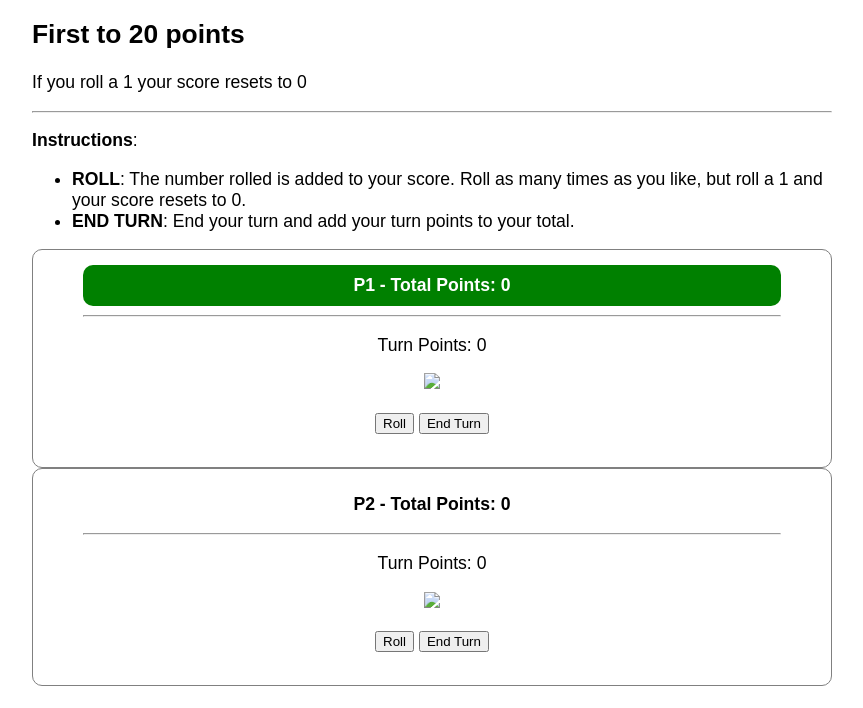
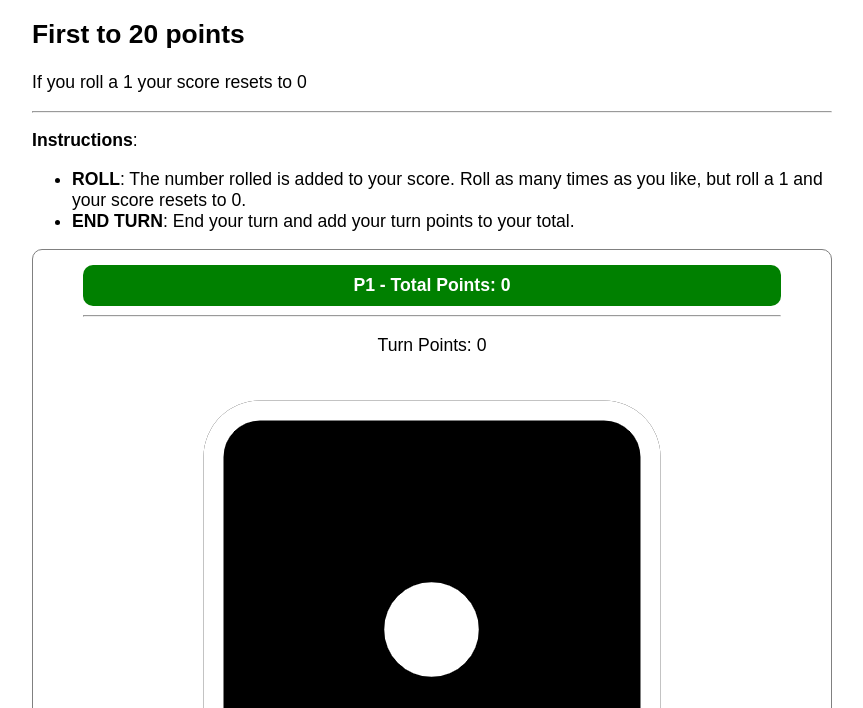
Before and after one commit to CPerry-92/Dice-Game, a plain HTML site: page index.html in a window 1280 px wide. Shown: the part 92-800 px from the top of the page, without its empty margins (208-1071 px from the left). Drawn offline with Linux system fonts and the light colour scheme; the site is published under a folder, as on GitHub Pages, so addresses that start at the root find nothing.

Commit message:
Update index.html

```diff
--- a/index.html
+++ b/index.html
@@ -29,7 +29,7 @@
         <hr>
         <div>
             <p>Turn Points: <span id="p1-turn-points">0</span></p>
-            <p><img id= "p1-dice-img" src="/dice1.png"></p>
+            <p><img id= "p1-dice-img" src="./dice1.png"></p>
             <p><button id="p1-roll">Roll</button> <button id="p1-hold">End Turn</button></p>
         </div>
     </div>
@@ -41,7 +41,7 @@
         <hr>
         <div>
             <p>Turn Points: <span id="p2-turn-points">0</span></p>
-            <p><img id= "p2-dice-img" src="/dice1.png"></p>
+            <p><img id= "p2-dice-img" src="./dice1.png"></p>
             <p><button id="p2-roll">Roll</button> <button id="p2-hold">End Turn</button></p>
         </div>
     </div>
```
